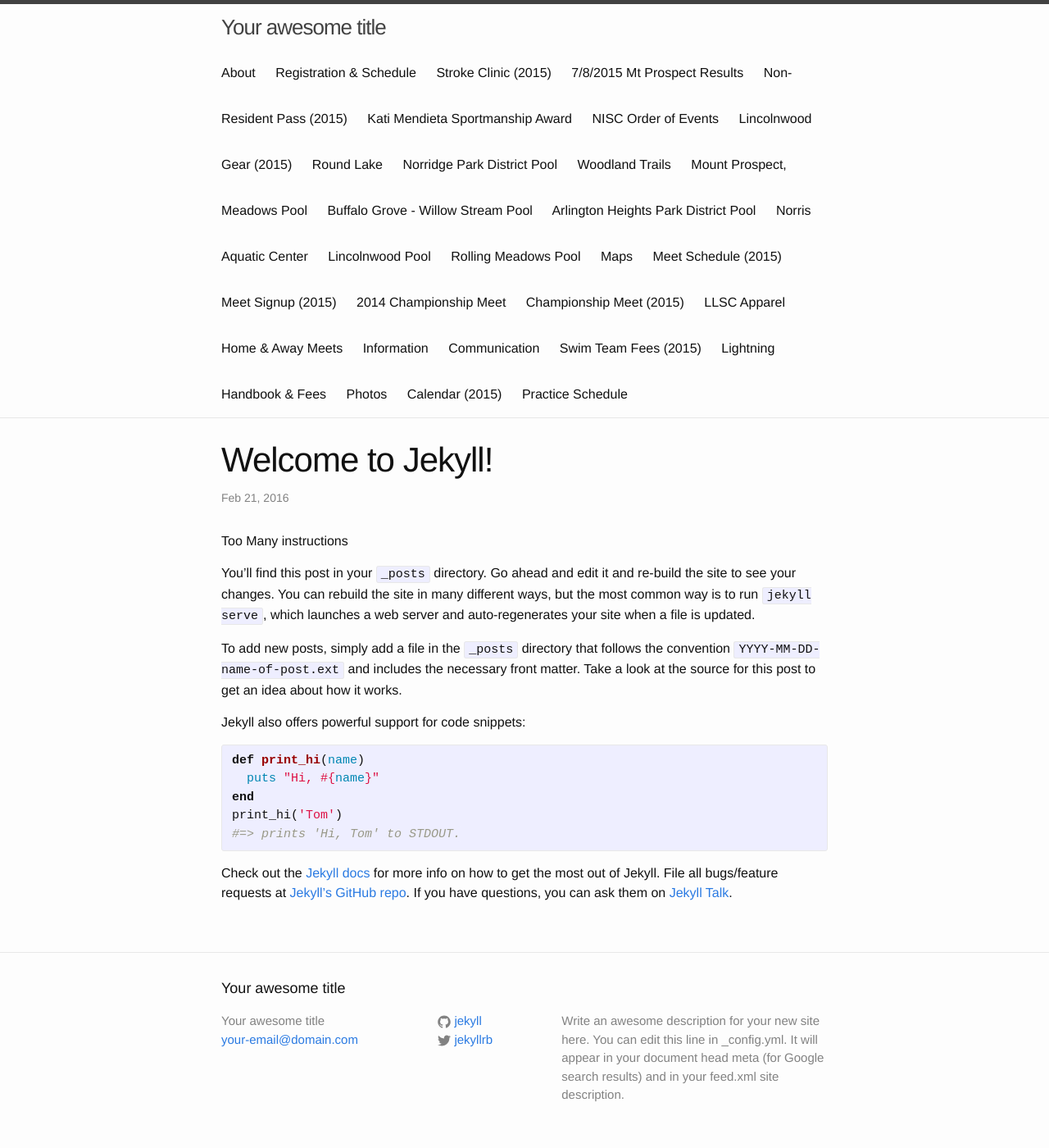
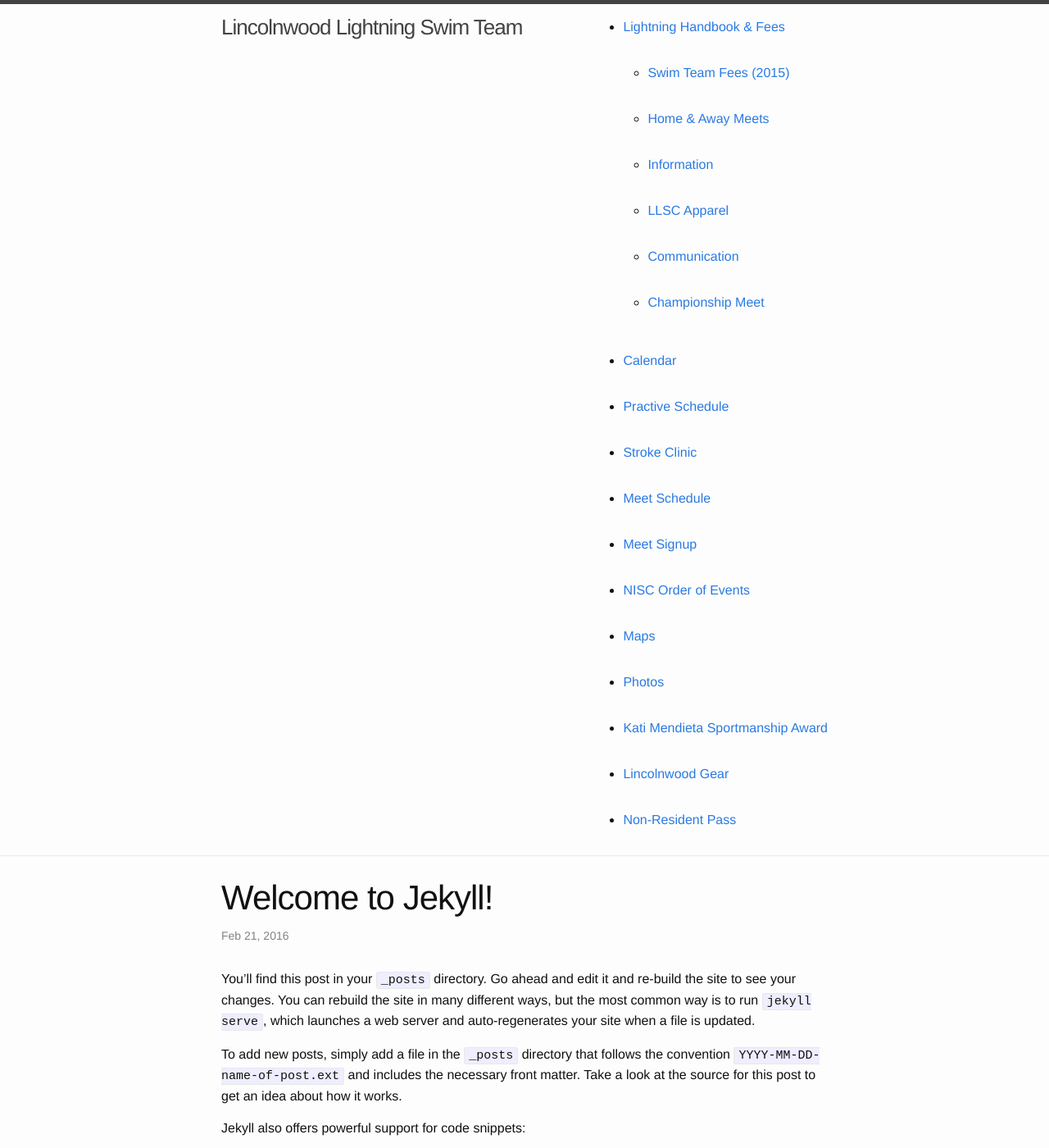
Before and after one commit to schickm/lwlightning.org, a Jekyll site: the page built from _posts/2016-02-21-welcome-to-jekyll.markdown, in a window 1280 px wide and 1400 px high. Shown: the whole window at 82% size. Built offline with Jekyll 4.4.1, drawn with Linux system fonts in a browser that asks for light colours; some of the changed lines change nothing that is shown; some of the changed text lies outside the part shown.

Commit message:
nav back in place

```diff
--- a/_config.yml
+++ b/_config.yml
@@ -6,7 +6,7 @@
 # 'jekyll serve'. If you change this file, please restart the server process.
 
 # Site settings
-title: Your awesome title
+title: Lincolnwood Lightning Swim Team
 email: your-email@domain.com
 description: > # this means to ignore newlines until "baseurl:"
   Write an awesome description for your new site here. You can edit this
@@ -16,6 +16,29 @@ baseurl: "" # the subpath of your site, e.g. /blog
 url: "http://yourdomain.com" # the base hostname & protocol for your site
 twitter_username: jekyllrb
 github_username:  jekyll
+menus:
+    main:
+    - Lightning Handbook & Fees:
+        - /swimteam-handbook/
+        - Swim Team Fees (2015): /swimteam-handbook/summer-season-swim-team-fees/
+        - Home & Away Meets: /swimteam-handbook/home-away-meets/
+        - Information: /swimteam-handbook/information/
+        - LLSC Apparel: /swimteam-handbook/llsc-apparel/
+        - Communication: /swimteam-handbook/communication/
+        - Championship Meet: /swimteam-handbook/2011-championship-meet/
+    - Calendar: /calendar/
+    - Practive Schedule: /practice-schedule/
+    - Stroke Clinic: /2010-stroke-clinic/
+    - Meet Schedule: /2008-meet-schedule/
+    - Meet Signup: /meet-signup/
+    - NISC Order of Events: /nisc-order-of-events/
+    - Maps: /maps/
+    - Photos: /photos/
+    - Kati Mendieta Sportmanship Award: /the-katina-mendieta-sportmanship-award/
+    - Lincolnwood Gear: /lincolnwood-gear-2013-2/
+    - Non-Resident Pass: /2008-non-resident-pass/
+
 
 # Build settings
 markdown: kramdown
+exclude: [node_modules, gulpfile.js, package.json]
--- a/_includes/header.html
+++ b/_includes/header.html
@@ -13,13 +13,22 @@
         </svg>
       </a>
 
+
       <div class="trigger">
+<!--
         {% for my_page in site.pages %}
           {% if my_page.title %}
           <a class="page-link" href="{{ my_page.url | prepend: site.baseurl }}">{{ my_page.title }}</a>
           {% endif %}
         {% endfor %}
+    -->
+
+
+        {% menu main %}
       </div>
+
+
+
     </nav>
 
   </div>
--- /dev/null
+++ b/_plugins/site_menus.rb
@@ -0,0 +1,102 @@
+# encoding: utf-8
+#
+# Jekyll site menus.
+# https://github.com/MrWerewolf/jekyll-site-menus
+#
+# Copyright (c) 2012 Ryan Seto <mr.werewolf@gmail.com>
+# Licensed under the MIT license (http://www.opensource.org/licenses/mit-license.php)
+#
+# Place this script into the _plugins directory of your Jekyll site.
+#
+require 'uri'
+
+module Jekyll
+  class SiteMenus < Liquid::Tag
+    def initialize(tag_name, menu_name, tokens)
+      super
+      @menu_name = menu_name.strip!
+    end
+
+    def render(context)
+      site = context.registers[:site]
+      menu = site.config['menus'][@menu_name]
+      level = 1
+
+      renderMenu(context, menu, level)
+    end
+
+    def renderMenu(context, menu, level)
+      indent = "  " * (level - 1)
+      output = "#{indent}"
+      isFirstLvl = level == 1
+
+      # Give this menu an id attribute if we're on the first level.
+      if (isFirstLvl)
+        output += "<ul id=\"#{@menu_name}-menu\" class=\"menu level-#{level}\">\n"
+      else
+        output += "<div class=\"sub-menu level-#{level}\"><ul class=\"menu sub-menu level-#{level}\">\n"
+      end
+
+      indent = "  " * (level)
+      menu.each do | item |
+        item.each do | name, value |
+          if (value.kind_of? String)
+            # Render the menu item
+            output += "#{indent}<li>\n"
+            output += renderMenuItem(context, name, value, level)
+            output += "#{indent}</li>\n"
+          elsif (value.kind_of? Array and value.size > 0)
+            output += "#{indent}<li>\n"
+            if (value[0].kind_of? String)
+              output += renderMenuItem(context, name, value[0], level)
+              submenu = value [1..value.size]
+            else
+              submenu = value
+            end
+            # Render the sub-menu
+            output += renderMenu(context, submenu, level + 1)
+            output += "#{indent}</li>\n"
+          end
+        end
+      end
+
+      indent = "  " * (level - 1)
+
+      if (isFirstLvl)
+        output += "#{indent}</ul>\n"
+      else
+        output += "#{indent}</ul></div>\n"
+      end
+    end
+
+    def renderMenuItem(context, name, value, level)
+      page_url = context.environments.first["page"]["url"]
+      uri = URI(value)
+
+      # Figure out if our menu item is currently selected.
+      selected = false
+      unless (uri.absolute?)
+        base_path= uri.path[-1, 1] == '/' ? uri.path : File.dirname(uri.path)
+        path_parts = base_path.split('/')
+        if (path_parts.size > 0)
+          selected = (/^#{base_path}/ =~ page_url) != nil
+        elsif (value == '/' and page_url == '/index.html')
+          selected = true
+        else
+          selected = value == page_url
+        end
+      end
+
+      indent = "  " * level
+      output = "#{indent}  <a href=\"#{URI.escape(value)}\""
+      if (selected)
+        output += " class=\"selected\""
+      end
+      output += ">"
+      output += name
+      output += "</a>\n"
+    end
+  end
+
+  Liquid::Template.register_tag('menu', Jekyll::SiteMenus)
+end
--- a/_posts/2016-02-21-welcome-to-jekyll.markdown
+++ b/_posts/2016-02-21-welcome-to-jekyll.markdown
@@ -4,7 +4,6 @@ title:  "Welcome to Jekyll!"
 date:   2016-02-21 07:38:44 -0800
 categories: jekyll update
 ---
-Too Many instructions
 
 You’ll find this post in your `_posts` directory. Go ahead and edit it and re-build the site to see your changes. You can rebuild the site in many different ways, but the most common way is to run `jekyll serve`, which launches a web server and auto-regenerates your site when a file is updated.
 
```
Also changed, not shown: 1 other file.
